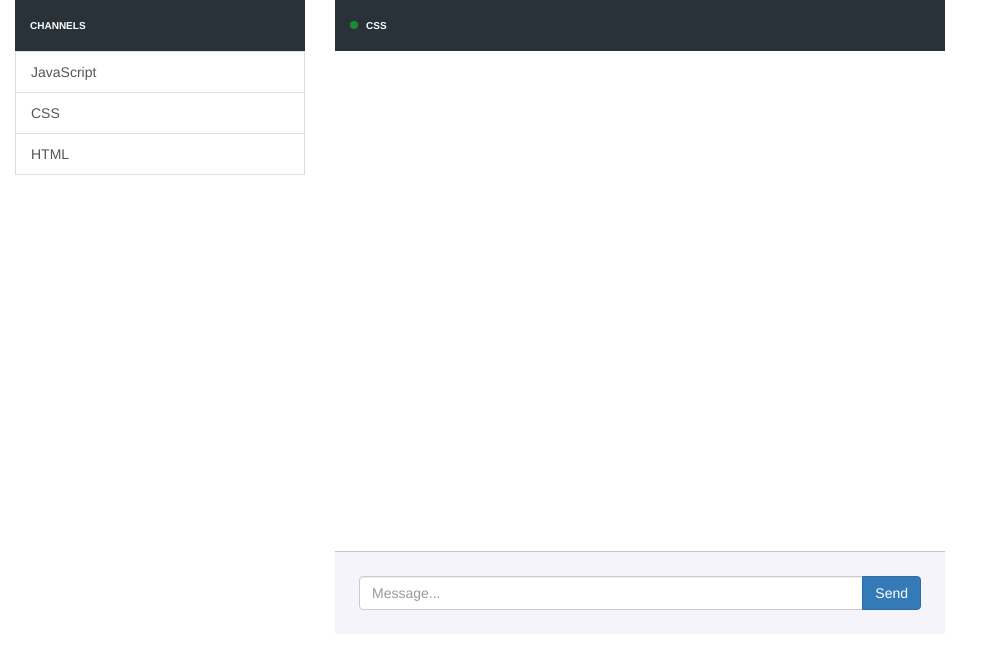
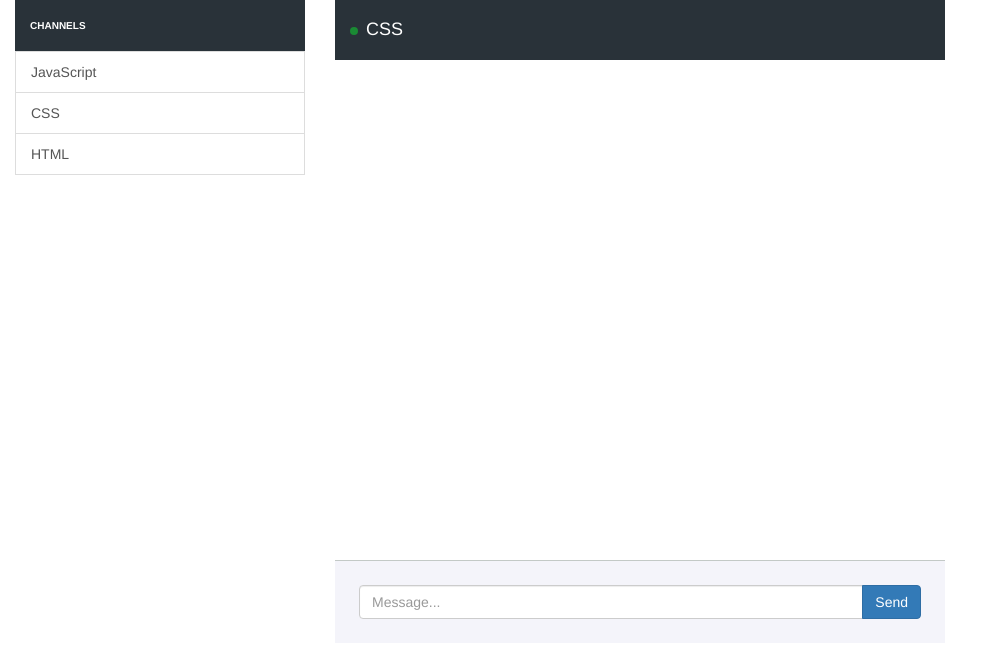
Before and after one commit to amaduela/socket-chat, a website: page public/css.html in a window 1280 px wide. Shown: the whole page, without its empty margins (0-993 px from the left). Drawn offline with nearby package versions, Linux system fonts and the light colour scheme; no server answers.

Commit message:
removed uncecessary class

```diff
--- a/public/css.html
+++ b/public/css.html
@@ -28,7 +28,7 @@
 			<div class="col-md-6">
 				<div id="live-chat">
 					<header>
-						<h4 class="title live">CSS</h4>
+						<h4 class="live">CSS</h4>
 					</header>
 					<div class="chat">
 						<div id="messages" class="chat-history">
```
